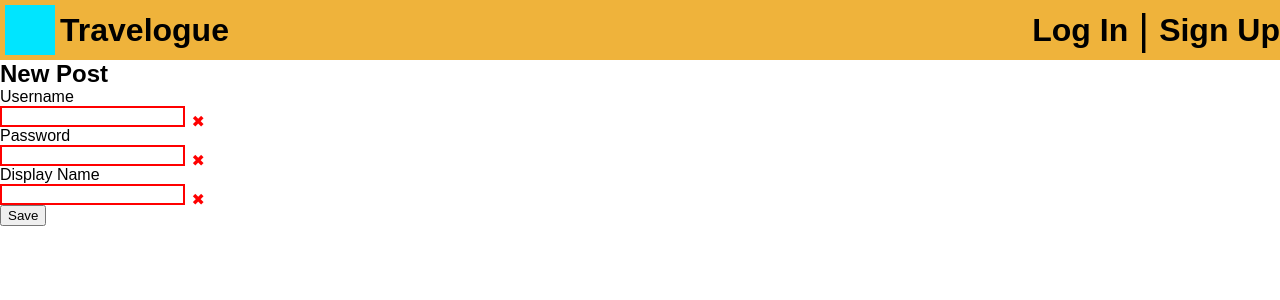
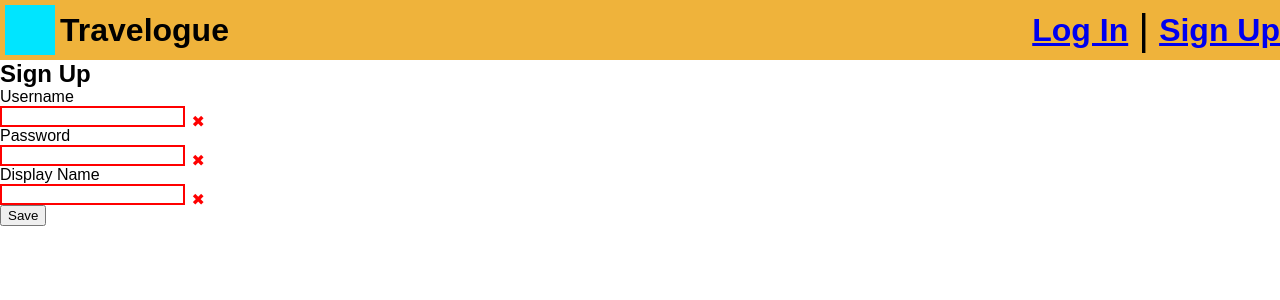
Before and after one commit to KatieMcGowan/Travelogue-Frontend, a React (Create React App) app: page /signup in a window 1280 px wide. Shown: the top 300 px of the page. Built offline with nearby package versions, Linux system fonts and the light colour scheme; a web font is replaced by a local one.

Commit message:
Creates nav links to log in and sign up pages, improves sign up page

```diff
--- a/src/App.js
+++ b/src/App.js
@@ -22,12 +22,12 @@ const App = () => {
 
   return (
     <div>
-      <Header />
+      <Header loggedIn={state.loggedIn}/>
       <div className="content">
         <Routes>
           <Route exact path="/" element={<Home />}/>
           <Route path="/login" element={<LogInPage authCheck={authCheck}/>}/>
-          <Route path="/signup" element={<SignUpPage />}/>
+          <Route path="/signup" element={<SignUpPage authCheck={authCheck}/>}/>
           <Route path="/cities/:city" element={<CityPage loggedIn={state.loggedIn}/>}/>
           <Route path="/cities/:city/:id" element={<PostPage loggedIn={state.loggedIn}/>}/>
           <Route path="/cities/:city/new" element={<NewPostPage loggedIn={state.loggedIn}/>}/>
--- a/src/components/Header.jsx
+++ b/src/components/Header.jsx
@@ -1,6 +1,6 @@
 import Nav from "./Nav"
 
-const Header = () => {
+const Header = (props) => {
   return(
     <div className="header-wrapper">
       <div className="header-left">
@@ -8,7 +8,7 @@ const Header = () => {
         <h1 className="header-text">Travelogue</h1>
       </div>
       <div className="header-right">
-        <Nav />
+        <Nav loggedIn={props.loggedIn}/>
       </div>
     </div>
   )
--- a/src/components/Nav.jsx
+++ b/src/components/Nav.jsx
@@ -1,21 +1,51 @@
-import React, { useState } from "react"
+import React, { useState, useEffect } from "react"
+import { Link } from "react-router-dom";
 
-const Nav = () => {
+const Nav = (props) => {
   const [state, setState] = useState({
     left: "Log In",
     right: "Sign Up"
   });
 
   //when logged in: useState({left: "View Profile", right: "Log-out"})
+  useEffect(() => {
+    if (props.loggedIn === true) {
+    setState({
+      left: "Home",
+      right: "Log Out"
+    });
+  }}, [])
+
+//   <Link to={`/cities/${props.post.city}/${props.post._id}`}>
+//   <h4>{props.post.title}</h4>
+// </Link>
+
+{/* <button onClick={() => {handleClick(false)}}>Delete Post</button>
+<div id="modal" className={hidden ? 'hidden' : "modal"}>
+  <DeleteModal
+    id={id}
+    display={hidden}
+    handleClick={handleClick}
+  />
+</div> */}
+
+// const handleClick = (boolean) => {
+//   if (boolean === false) {
+//     setHidden(false);
+//   } else {
+//     setHidden(true);
+//   }
+// };
+
 
   return(
     <div className="nav-wrapper">
       <div className="nav-left">
-        <h1>{state.left}</h1>
+        <h1><Link to={"/login"}>{state.left}</Link></h1>
       </div>
       <div className="nav-space">|</div>
       <div className="nav-right">
-        <h1>{state.right}</h1>
+        <h1><Link to={"/signup"}>{state.right}</Link></h1>
       </div>
     </div>
   )
--- a/src/pages/SignUpPage.jsx
+++ b/src/pages/SignUpPage.jsx
@@ -2,7 +2,7 @@ import React, { useState } from "react"
 import { useNavigate } from "react-router-dom"
 import UserQuery from "../queries/UserQuery"
 
-const SignUpPage = () => {
+const SignUpPage = (props) => {
   const [state, setState] = useState({
     username: "",
     password: "",
@@ -16,6 +16,7 @@ const SignUpPage = () => {
     event.preventDefault();
       UserQuery.create(state)
       .then(data => {
+        props.authCheck(true)
         navigate(`/`)
       });
   };
@@ -31,7 +32,7 @@ const SignUpPage = () => {
     <div className="new-user-content">
     <div className="new-user-container">
       <div>
-        <h2>New Post</h2>
+        <h2>Sign Up</h2>
         <form onSubmit={handleSubmit}>
           <div className="form-input">
             <label htmlFor="username">Username</label>
```
